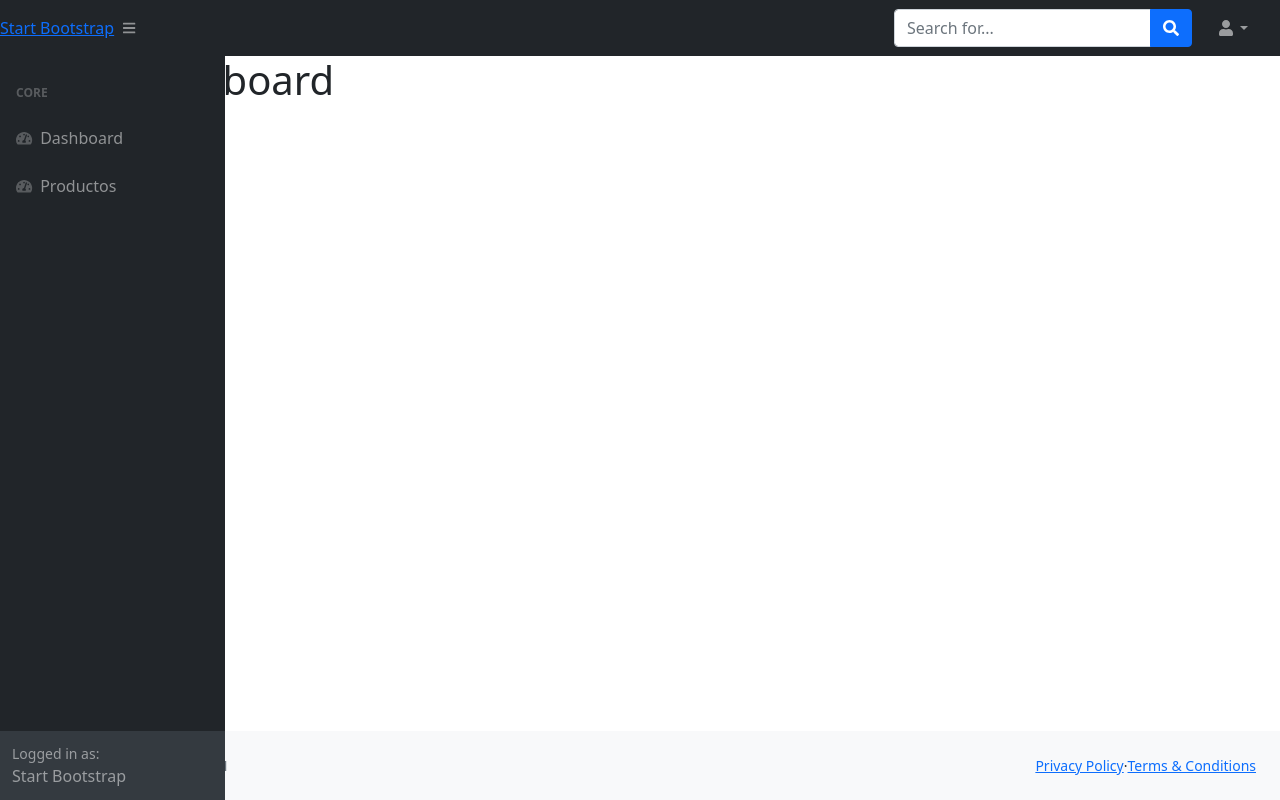
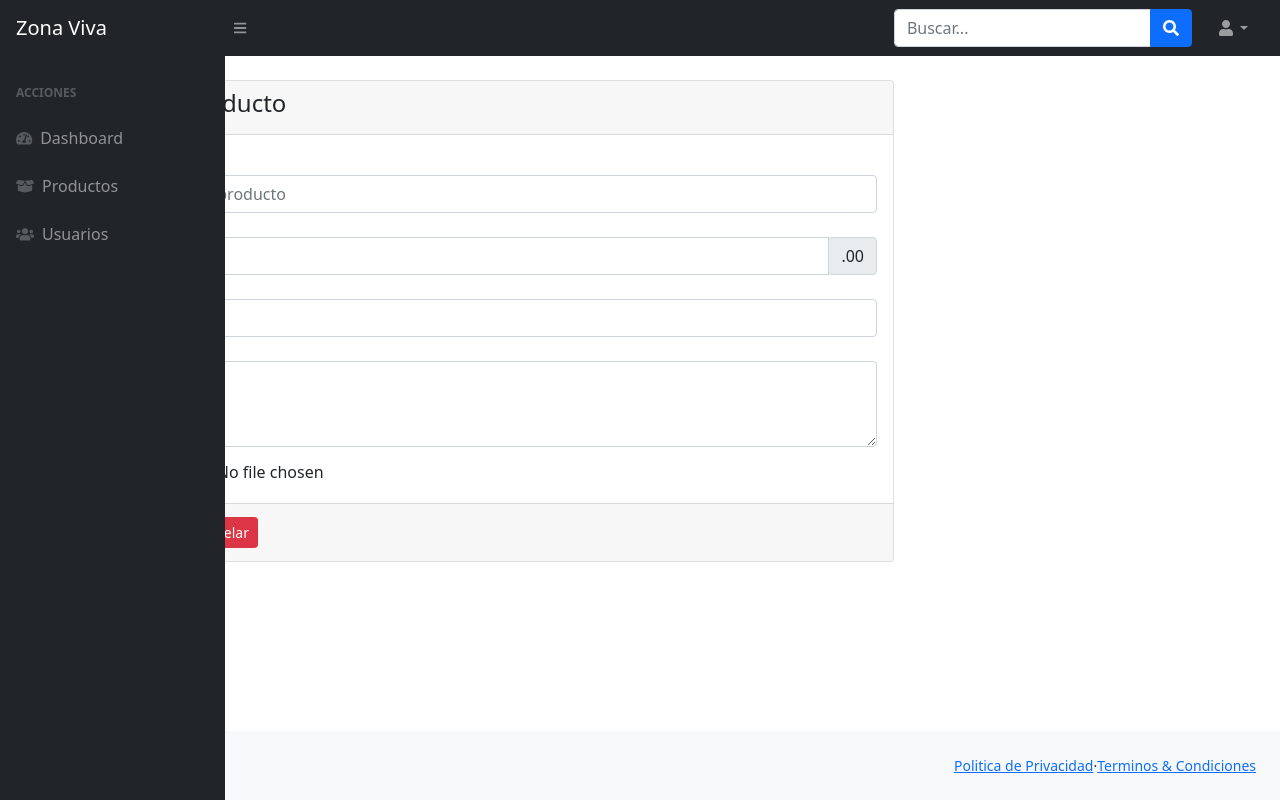
Before and after one commit to Feeramezquita/ZonaViva, a React (Create React App) app in the folder frontend/: page /admin/EditProduct in a window 1280 px wide. Before the commit this address led to /admin/dashboard. Built offline with nearby package versions, Linux system fonts and the light colour scheme.

Commit message:
Creación de componentes Edit y Add productos

```diff
--- /dev/null
+++ b/frontend/src/components/admin/AddProduct.js
@@ -0,0 +1,78 @@
+import React from 'react'
+import { Link } from 'react-router-dom';
+import '../admin/styles/AddProduct.css';
+
+
+function AddProduct() {
+    return (
+        <div className="container px-4 " >
+            <div className="card tarjeta mt-4">
+                <div className="card-header">
+                    <h4> Añadir Producto
+                    </h4>
+                </div>
+                <form>
+                    <div className="card-body ">
+                        <div className="form-group">
+                            <label>Nombre</label>
+                            <input
+                                type="name"
+                                className="form-control"
+                                id="nombreProducto"
+                                placeholder="Nombre del producto"
+                            />
+                        </div>
+                        <div className="form-group">
+                            <label>Precio</label>
+                            <div className="input-group">
+                                <div class="input-group-prepend">
+                                    <span class="input-group-text">$</span>
+                                </div>
+                                <input
+                                    type="text"
+                                    class="form-control"
+                                    aria-label="Amount (to the nearest dollar)"
+                                />
+                                <div class="input-group-append">
+                                    <span class="input-group-text">.00</span>
+                                </div>
+                            </div>
+                        </div>
+                        <div className="form-group">
+                            <label htmlFor="exampleFormControlSelect2">Cantidad</label>
+                            <input
+                                type="number"
+                                class="form-control"
+                            />
+                        </div>
+                        <div className="form-group">
+                            <label htmlFor="exampleFormControlTextarea1">Descripción</label>
+                            <textarea
+                                className="form-control"
+                                id="exampleFormControlTextarea1"
+                                rows={3}
+                            />
+                        </div>
+                        <div className="form-group archivo">
+                            <input
+                                type="file"
+                                className="form-control-file"
+                                id="exampleFormControlFile1"
+                            />
+                        </div>
+                    </div>
+                    <div className="card-footer">
+                        <div className="form-row">
+                                <Link to="/admin/Productos" className="btn btn-primary btn-sm mr-1 botones"> Añadir</Link>
+                                <Link to="/admin/Productos" className="btn btn-danger btn-sm botones"> Cancelar</Link>
+                        </div>
+
+                    </div>
+                </form>
+
+            </div>
+        </div>
+    )
+}
+
+export default AddProduct
--- /dev/null
+++ b/frontend/src/components/admin/EditProduct.js
@@ -0,0 +1,79 @@
+import React from 'react';
+import { Link } from 'react-router-dom';
+import '../admin/styles/AddProduct.css';
+
+function EditProduct() {
+    return (
+        <div>
+            <div className="container px-4 " >
+            <div className="card tarjeta mt-4">
+                <div className="card-header">
+                    <h4> Editar Producto
+                    </h4>
+                </div>
+                <form>
+                    <div className="card-body ">
+                        <div className="form-group">
+                            <label>Nombre</label>
+                            <input
+                                type="name"
+                                className="form-control"
+                                id="nombreProducto"
+                                placeholder="Nombre del producto"
+                            />
+                        </div>
+                        <div className="form-group">
+                            <label>Precio</label>
+                            <div className="input-group">
+                                <div class="input-group-prepend">
+                                    <span class="input-group-text">$</span>
+                                </div>
+                                <input
+                                    type="text"
+                                    class="form-control"
+                                    aria-label="Amount (to the nearest dollar)"
+                                />
+                                <div class="input-group-append">
+                                    <span class="input-group-text">.00</span>
+                                </div>
+                            </div>
+                        </div>
+                        <div className="form-group">
+                            <label htmlFor="exampleFormControlSelect2">Cantidad</label>
+                            <input
+                                type="number"
+                                class="form-control"
+                            />
+                        </div>
+                        <div className="form-group">
+                            <label htmlFor="exampleFormControlTextarea1">Descripción</label>
+                            <textarea
+                                className="form-control"
+                                id="exampleFormControlTextarea1"
+                                rows={3}
+                            />
+                        </div>
+                        <div className="form-group archivo">
+                            <input
+                                type="file"
+                                className="form-control-file"
+                                id="exampleFormControlFile1"
+                            />
+                        </div>
+                    </div>
+                    <div className="card-footer">
+                        <div className="form-row">
+                                <Link to="/admin/Productos" className="btn btn-success btn-sm mr-1 botones"> Editar</Link>
+                                <Link to="/admin/Productos" className="btn btn-danger btn-sm botones"> Cancelar</Link>
+                        </div>
+
+                    </div>
+                </form>
+
+            </div>
+        </div>
+        </div>
+    )
+}
+
+export default EditProduct
--- a/frontend/src/components/admin/Productos.js
+++ b/frontend/src/components/admin/Productos.js
@@ -8,7 +8,7 @@ function Productos() {
             <div className="card mt-4">
                 <div className="card-header">
                     <h4>Productos
-                        <Link to="#" className="btn btn-primary btn-sm float-end"> Nuevo Producto</Link>
+                        <Link to="/admin/AddProduct" className="btn btn-primary btn-sm float-end"> Nuevo Producto</Link>
                     </h4>
                 </div>
                 <div className="card-body">
@@ -30,7 +30,7 @@ function Productos() {
                                 <td>$50</td>
                                 <td>2 pieza</td>
                                 <td>
-                                    <Link to="#" className="btn btn-success btn-sm">Editar</Link>
+                                    <Link to="/admin/EditProduct" className="btn btn-success btn-sm">Editar</Link>
                                 </td>
                                 <td>
                                     <Link to="#" className="btn btn-danger btn-sm">Eliminar</Link>
--- /dev/null
+++ b/frontend/src/components/admin/styles/AddProduct.css
@@ -0,0 +1,11 @@
+.tarjeta{
+width: 50rem;
+}
+
+.archivo {
+margin-top: 10px;
+}
+
+.botones {
+    margin: 5px;
+}
--- a/frontend/src/layouts/admin/Footer.js
+++ b/frontend/src/layouts/admin/Footer.js
@@ -6,11 +6,11 @@ const Footer = () => {
         <footer class="py-4 bg-light mt-auto">
                     <div class="container-fluid px-4">
                         <div class="d-flex align-items-center justify-content-between small">
-                            <div class="text-muted">Copyright &copy; Your Website 2021</div>
+                            <div class="text-muted">Copyright &copy; ZonaViva</div>
                             <div>
-                                <Link to="#">Privacy Policy</Link>
+                                <Link to="#">Politica de Privacidad</Link>
                                 &middot;
-                                <Link to="#">Terms &amp; Conditions</Link>
+                                <Link to="#">Terminos &amp; Condiciones</Link>
                             </div>
                         </div>
                     </div>
--- a/frontend/src/layouts/admin/Navbar.js
+++ b/frontend/src/layouts/admin/Navbar.js
@@ -5,13 +5,13 @@ const Navbar = () => {
     return(
         <nav className="sb-topnav navbar navbar-expand navbar-dark bg-dark">
 
-            <Link classNameName="navbar-brand ps-3" to="/admin">Start Bootstrap</Link>
+            <Link className="navbar-brand ps-3" to="/admin">Zona Viva</Link>
 
             <button className="btn btn-link btn-sm order-1 order-lg-0 me-4 me-lg-0" id="sidebarToggle" href="#!"><i className="fas fa-bars"></i></button>
 
             <form className="d-none d-md-inline-block form-inline ms-auto me-0 me-md-3 my-2 my-md-0">
                 <div className="input-group">
-                    <input className="form-control" type="text" placeholder="Search for..." aria-label="Search for..." aria-describedby="btnNavbarSearch" />
+                    <input className="form-control" type="text" placeholder="Buscar..." aria-label="Buscar..." aria-describedby="btnNavbarSearch" />
                     <button className="btn btn-primary" id="btnNavbarSearch" type="button"><i className="fas fa-search"></i></button>
                 </div>
             </form>
@@ -20,8 +20,7 @@ const Navbar = () => {
                 <li className="nav-item dropdown">
                     <Link to="#" className="nav-link dropdown-toggle" id="navbarDropdown" role="button" data-bs-toggle="dropdown" aria-expanded="false"><i className="fas fa-user fa-fw"></i></Link>
                     <ul className="dropdown-menu dropdown-menu-end" aria-labelledby="navbarDropdown">
-                        <li><Link className="dropdown-item" to="#!">Settings</Link></li>
-                        <li><Link className="dropdown-item" to="#!">Activity Log</Link></li>
+                        <li><Link className="dropdown-item" to="#!">Perfil</Link></li>
                         <li><hr className="dropdown-divider" /></li>
                         <li><Link className="dropdown-item" to="#!">Logout</Link></li>
                     </ul>
--- a/frontend/src/layouts/admin/Sidebar.js
+++ b/frontend/src/layouts/admin/Sidebar.js
@@ -7,20 +7,20 @@ const Sidebar = () => {
         <nav className="sb-sidenav accordion sb-sidenav-dark" id="sidenavAccordion">
             <div className="sb-sidenav-menu">
                 <div className="nav">
-                    <div className="sb-sidenav-menu-heading">Core</div>
+                    <div className="sb-sidenav-menu-heading">Acciones</div>
                     <Link className="nav-link" to="/admin/dashboard">
                         <div className="sb-nav-link-icon"><i className="fas fa-tachometer-alt"></i></div>
                         Dashboard
                     </Link>
                     <Link className="nav-link" to="/admin/productos">
-                        <div className="sb-nav-link-icon"><i className="fas fa-tachometer-alt"></i></div>
+                        <div className="sb-nav-link-icon"><i className="fas fa-box-open"></i></div>
                         Productos
                     </Link>
+                    <Link className="nav-link" to="#">
+                        <div className="sb-nav-link-icon"><i className="fas fa-users"></i></div>
+                        Usuarios
+                    </Link>
                 </div>
-            </div>
-            <div className="sb-sidenav-footer">
-                <div className="small">Logged in as:</div>
-                Start Bootstrap
             </div>
         </nav>
     );
```
Also changed, not shown: frontend/src/components/admin/Profile.js (deleted, +0 -9 lines), frontend/src/routes/routes.js (+8 -1 lines).
